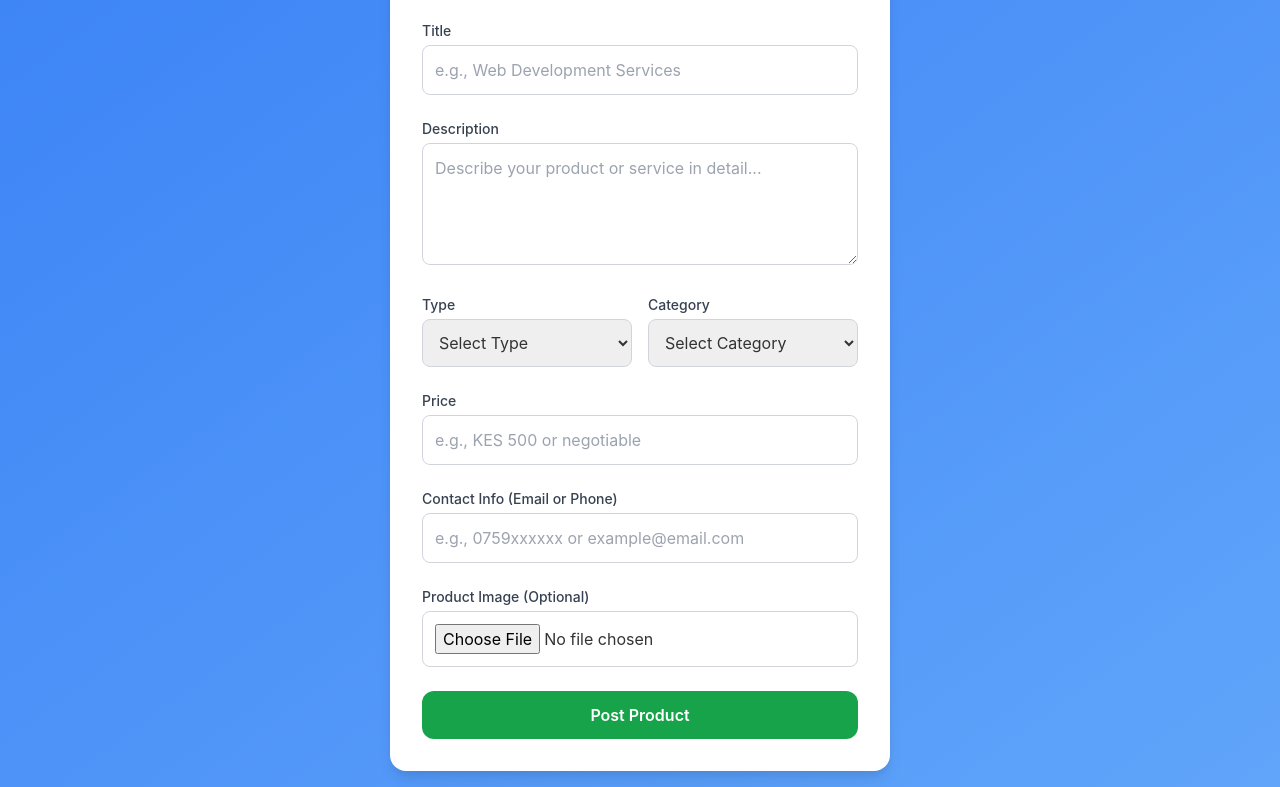
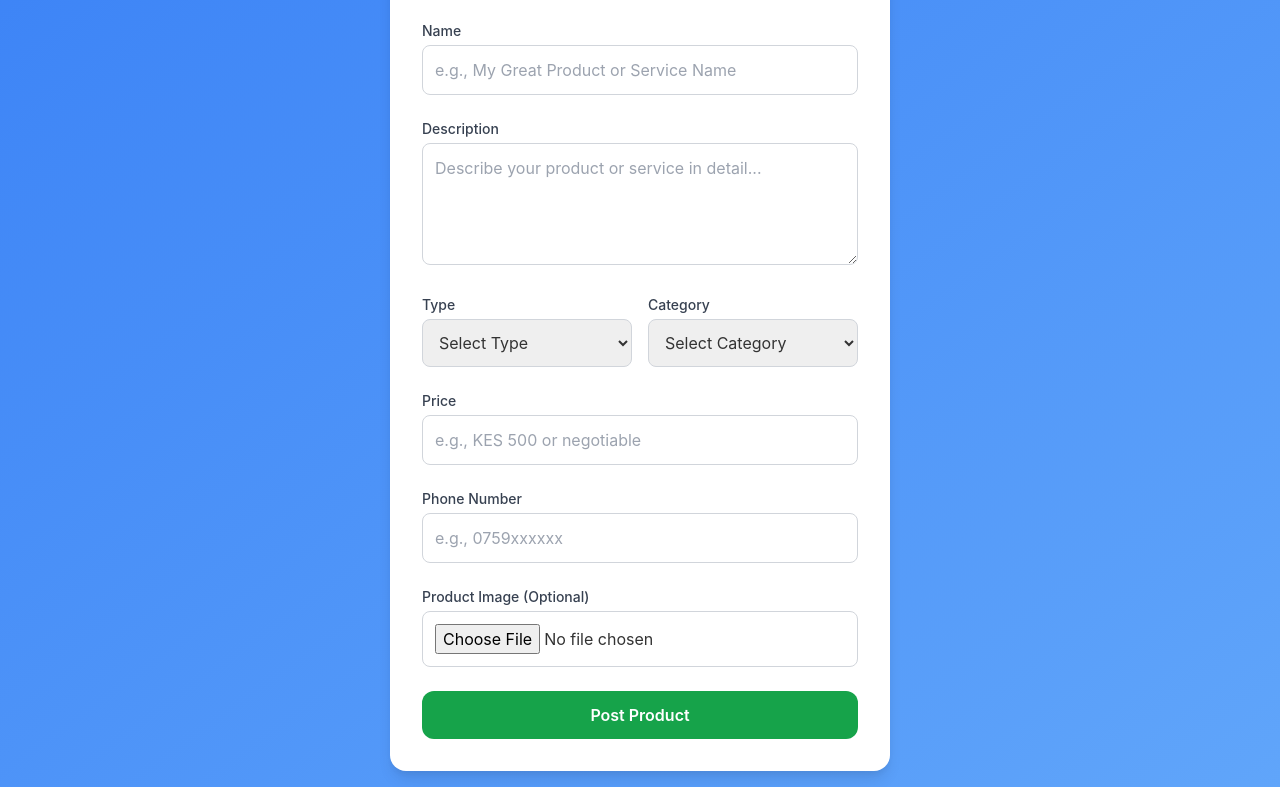
Before and after one commit to moiajiraclub/ajira, a website: page post-products.html in a window 1280 px wide. Shown: the part 147-934 px from the top of the page. Drawn offline with nearby package versions, Linux system fonts and the light colour scheme; no server answers.

Commit message:
Update post-products.html

```diff
--- a/post-products.html
+++ b/post-products.html
@@ -55,8 +55,10 @@
 
         <form id="productForm" class="space-y-6">
             <div>
-                <label for="productTitle" class="block text-sm font-medium text-gray-700 mb-1">Title</label>
-                <input type="text" id="productTitle" class="form-input" placeholder="e.g., Web Development Services" required>
+                <!-- Change: Label changed from 'Title' to 'Name' -->
+                <label for="productTitle" class="block text-sm font-medium text-gray-700 mb-1">Name</label>
+                <!-- Change: Placeholder updated for 'Name' -->
+                <input type="text" id="productTitle" class="form-input" placeholder="e.g., My Great Product or Service Name" required>
             </div>
             <div>
                 <label for="productDescription" class="block text-sm font-medium text-gray-700 mb-1">Description</label>
@@ -93,9 +95,10 @@
                 <input type="text" id="price" class="form-input" placeholder="e.g., KES 500 or negotiable" required>
             </div>
             <div>
-                <!-- ID changed from 'contact' to 'contactInfo' to match the JS variable -->
-                <label for="contactInfo" class="block text-sm font-medium text-gray-700 mb-1">Contact Info (Email or Phone)</label>
-                <input type="text" id="contactInfo" class="form-input" placeholder="e.g., 0759xxxxxx or example@email.com" required>
+                <!-- Change: Label now says 'Phone Number' -->
+                <label for="contactInfo" class="block text-sm font-medium text-gray-700 mb-1">Phone Number</label>
+                <!-- Change: Input type changed to 'tel' and placeholder updated -->
+                <input type="tel" id="contactInfo" class="form-input" placeholder="e.g., 0759xxxxxx" required>
             </div>
             <div>
                 <label for="productImage" class="block text-sm font-medium text-gray-700 mb-1">Product Image (Optional)</label>
```
